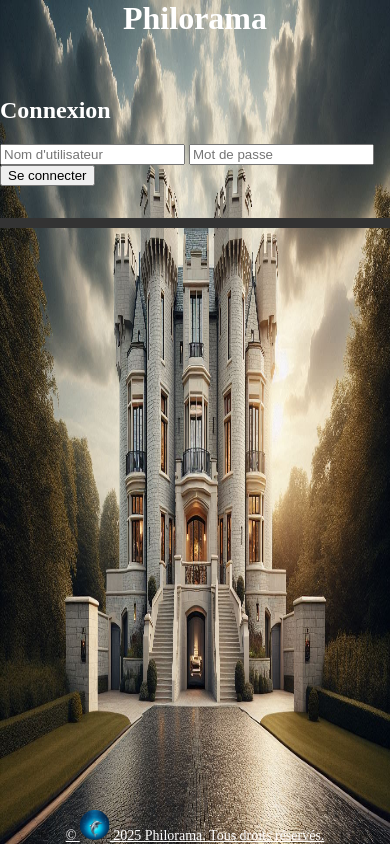
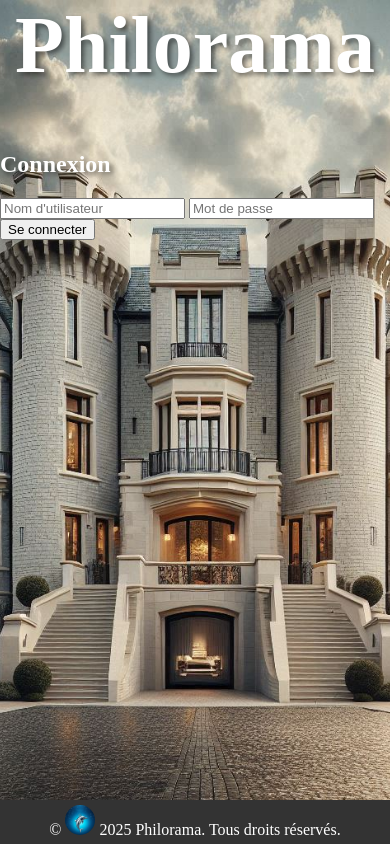
Before and after one commit to Mister-J23/ProjetCDA, a Flask app: page / in a window 390 px wide. Run offline with Flask 3, Linux system fonts and the light colour scheme.

Commit message:
26/03/2025

```diff
--- a/ProjetCDA/WEB_FLASK/app/routes.py
+++ b/ProjetCDA/WEB_FLASK/app/routes.py
@@ -128,7 +128,7 @@ def get_bio(id):
 
     if "error" in test:
         return jsonify({"error": "Biographie introuvable"}), 404  # Retourne un JSON en cas d'erreur
-
+    print("✅ Biographie ouverte")
     lien = test['link_text']  # Le lien du fichier PDF
     return jsonify({"link": lien})  # Envoie le lien en JSON
 
@@ -377,44 +377,63 @@ def charger_commentaire_audio(id):
             return redirect(url_for('personnages'))
 
 
-#Chargement du commentaire bio
-@app.route('/charger_commentaire_bio/<int:id>', methods=['POST','GET'])
+
+
+
+@app.route('/charger_commentaire_bio/<int:id>', methods=['POST'])
 @login_required
 def charger_commentaire_bio(id):
-    if request.method == 'POST':
-        # Récupérer les données du formulaire
-        comm = request.form['commentaire']
+    comm = request.form.get('commentaire', '').strip()
+    if not comm:
+        return jsonify({'error': 'Le commentaire est vide !'}), 400
 
-        # Récupérer l'heure actuelle
-        tempo = datetime.now()
+    tempo = datetime.now()  # Heure actuelle
+    iduser = session.get('id')  # ID de l'utilisateur connecté
 
-        #récupérer l'ID User
-        iduser= session.get('id')
+    if not iduser:
+        return jsonify({'error': 'Utilisateur non authentifié'}), 403
 
-        #Récupérer l'ID audio pour l'id_auteur correspondant
-        test1 = media.obtenir_lien_bio(id)
-        print(f"ID AUTEUR:{id}")
+    test1 = media.obtenir_lien_bio(id)
+    if not test1:
+        return jsonify({'error': 'Auteur introuvable'}), 404
 
-        if test1:
+    idbio = test1['id_bio']
 
-            idbio= test1['id_bio']
+    # Insérer le commentaire
+    test = insert.inserer_commentaire_bio(tempo, comm, iduser, idbio)
 
-            #Insérer le commentaire
-            test = insert.inserer_commentaire_bio(tempo, comm, iduser, idbio)
+    if test != "✅ Commentaire inséré avec succès":
+        db.session.rollback()
+        return jsonify({'error': 'Échec de l’ajout du commentaire'}), 500
+
+    db.session.commit()
+
+    # Une fois le commentaire inséré, on récupère tous les commentaires associés à cet auteur
+    commentaires = acquis.select_commentaire_bio(idbio)
+
+    # Récupérer les noms d'utilisateur pour chaque id_user
+    utilisateurs = {c["id_user"]: acquis.select_nomutilisateurs(c["id_user"]) for c in commentaires}
+
+    # Ajoute les noms d'utilisateur dans la réponse JSON
+    commentaires_json = [
+        {
+            "id_comment": c["id_comment"],
+            "comment": c["comment"],
+            "date_comment": c["date_comment"],
+            "id_user": utilisateurs.get(c["id_user"], "Inconnu")  # Ajoute "Inconnu" si le nom d'utilisateur n'est pas trouvé
+        }
+        for c in commentaires
+    ]
+
+    return jsonify({
+        'success': 'Commentaire inséré avec succès',
+        'commentaires': commentaires_json
+    })
 
 
 
 
-            if test and test > 0:
-                db.session.commit()  # Valider l'insertion dans la base
-                print("commentaire ajouté avec succes 👍")
-                return redirect(url_for('Oeuvres'))
-            else:
-                db.session.rollback()  # Valider l'insertion dans la base
-                return redirect(url_for('Oeuvres'))
-        else:
-            print("§§§§§§§§§§§§§§§§§§§§§§§§§§§§§§§§§§§§§§§ERREUR§§§§§§§§§§§§§§§§§§§§§§§§§§§§§§§§§§§§§")
-            return redirect(url_for('Oeuvres'))
+
 
 
 #Chargement du courant
--- a/ProjetCDA/WEB_FLASK/app/static/css/responsive.css
+++ b/ProjetCDA/WEB_FLASK/app/static/css/responsive.css
@@ -1,9 +1,43 @@
 
 @media screen and (max-width: 780px) { /*Mediaquary*/
+    body {
+        margin: 0;
+        background-size: cover; /* L'image couvre toute la zone sans distorsion */
+        background-position: center;
+        background-repeat: no-repeat;
+        background-attachment: fixed; /* L'image reste fixe lors du scroll */
+        height: 100vh; /* Prend toute la hauteur de l'écran */
+        display: flex;
+        flex-direction: column;
+        align-items: center;
+    }
 
-    body h1 {
-        font-size: 32px;  /* Appliquer une taille plus petite pour mobile */
-        text-align: center; /* Centrer le texte si besoin */
+    .connexion{
+
+        width: 100vw; /* 30% de la largeur de la fenêtre */
+        height: 50vw; /* 50% de la hauteur de la fenêtre */
+
+    }
+    .white{
+        text-shadow: 3px 3px 5px rgba(0, 0, 0, 0.5); /* Ombre */
+
+    }
+    .formconnexion{
+        width: 100%;
+    }
+
+
+
+
+
+    .nomdusite{
+
+        text-align: center; /* Centre le texte horizontalement */
+        margin-top: 0;
+        margin-bottom:40px ; /* Supprime les marges par défaut */
+        font-family: 'Times New Roman', Times, serif;
+        font-size: 80px;
+        text-shadow: 3px 3px 5px rgba(0, 0, 0, 0.5); /* Ombre */
     }
         /* Fixe le header en haut */
     header {
@@ -75,19 +109,18 @@
         height: 16px; /*  */
     }
 
+    footer {
+        background-color: #333; /* Couleur de fond */
+        color: white; /* Couleur du texte */
+        text-align: center; /* Centrer le contenu */
+        padding: 5px 0; /* Espacement intérieur */
+        width: 100%; /* Largeur complète */
+        z-index: 1000; /* Au-dessus des autres éléments */
+    }
+
     footer p {
-        position: fixed;
-        bottom: 0;  /* Le place en bas de la page */
-        left: 50%;  /* Le place au centre horizontal de la page */
-        transform: translateX(-50%);  /* Décale le footer de 50% de sa propre largeur pour le centrer */
-
-        z-index: 1000;  /* Assure que le footer soit au-dessus des autres éléments */
-        text-decoration: underline;
-        font-size: 14px;  /* Taille de la police réduite */
-        width: auto;  /* Largeur automatique */
-        white-space: nowrap;  /* Empêche le retour à la ligne */
-        margin-bottom: 0;
-        padding-bottom: 0;
+        display: inline-block; /* Garde le texte en place sans l'étirer */
+        margin: 0; /* Évite les marges par défaut */
     }
 
 
--- a/ProjetCDA/WEB_FLASK/app/static/css/style2.css
+++ b/ProjetCDA/WEB_FLASK/app/static/css/style2.css
@@ -353,11 +353,7 @@ figure audio {
     height: 2vw; /* 50% de la hauteur de la fenêtre */
 }
 
-.bouton-supprimer{
-    width: 2vw; /* 30% de la largeur de la fenêtre */
-    height: 2vw; /* 50% de la hauteur de la fenêtre */
-    cursor: pointer;
-}
+
 
 .black{
     color: black;
@@ -412,8 +408,6 @@ button:hover {
 /*--------------------------------------------------------------------TABLEAU------------------------------------------------------------------------ */
 /* Conteneur principal du tableau */
 .tableau {
-    min-width: 500px; /* Largeur minimale */
-    min-height: 300px; /* Hauteur minimale */
     width: 60vw; /* Largeur relative à l'écran */
     max-height: 60vh; /* Hauteur max pour éviter le débordement */
     background-color: darkgreen; /* Fond vert foncé */
@@ -471,6 +465,12 @@ th:nth-child(4), td:nth-child(4) { width: 10%;
     font-size: 10px;
     margin: 0;
 }  /* Colonne supprimer */
+
+.bouton-supprimer{
+    width: 2vw; /* 30% de la largeur de la fenêtre */
+    height: 2vw; /* 50% de la hauteur de la fenêtre */
+    cursor: pointer;
+}
 
 .fenetreUtilisateur {
     display: none;
--- a/ProjetCDA/WEB_FLASK/app/templates/connexion.html
+++ b/ProjetCDA/WEB_FLASK/app/templates/connexion.html
@@ -4,40 +4,29 @@
     <meta charset ="utf 8">
     <title>Connexion</title>
     <link rel="icon" href="static/photo/arrière personnage.jpeg" type="image/png">
+    <link rel ="stylesheet" href ="{{ url_for ('static', filename='css/style2.css')}}">
     <link rel ="stylesheet" href ="{{ url_for ('static', filename='css/responsive.css')}}">
-    <link rel ="stylesheet" href ="{{ url_for ('static', filename='css/style2.css')}}">
 
 
     <meta name="viewport" content="width=device-width, initial-scale=1.0">
 
-    <style>
-        .foot{
 
-            text-decoration: underline;
-
-        }
-        h1{
-
-            text-align: center; /* Centre le texte horizontalement */
-            margin-top: 0;
-            margin-bottom:40px ; /* Supprime les marges par défaut */
-            font-family: 'Times New Roman', Times, serif;
-            font-size: 100px;
-        }
-    </style>
 </head>
 <body background="static/photo/chateau.jpeg">
-    <h1> Philorama </h1>
+    <h1 class="nomdusite"> Philorama </h1>
     <div class="Connexion">
         <h2 class="white">Connexion</h2>
-        <form action="{{ url_for('login') }}" method="POST">
+        <form class="formconnexion" action="{{ url_for('login') }}" method="POST">
             <input  class="black" type="text" name="username" placeholder="Nom d'utilisateur" required>
             <input  class="black" type="password" name="password" placeholder="Mot de passe" required>
             <button class="black"  type="submit">Se connecter</button>
         </form>
+        <p class="white">{{message}}</p>
     </div>
     <!-- Section principale -->
-    <p class="white">{{message}}</p>
+     <main class="utilisateur">
+
+     </main>
 
 
     <!-- Pied de page -->
--- a/ProjetCDA/WEB_FLASK/serverWEB.py
+++ b/ProjetCDA/WEB_FLASK/serverWEB.py
@@ -1,4 +1,4 @@
 from app import app
 
 if __name__ == "__main__":
-    app.run(host='0.0.0.0', debug=True)
+    app.run(host='0.0.0.0', debug=True, ssl_context='adhoc')
```
Also changed, not shown: ProjetCDA/WEB_FLASK/app/requete.py (+6 -5 lines), ProjetCDA/WEB_FLASK/app/static/js/oeuvre.js (+69 -2 lines), ProjetCDA/WEB_FLASK/app/templates/Oeuvres.html (+4 -3 lines).
